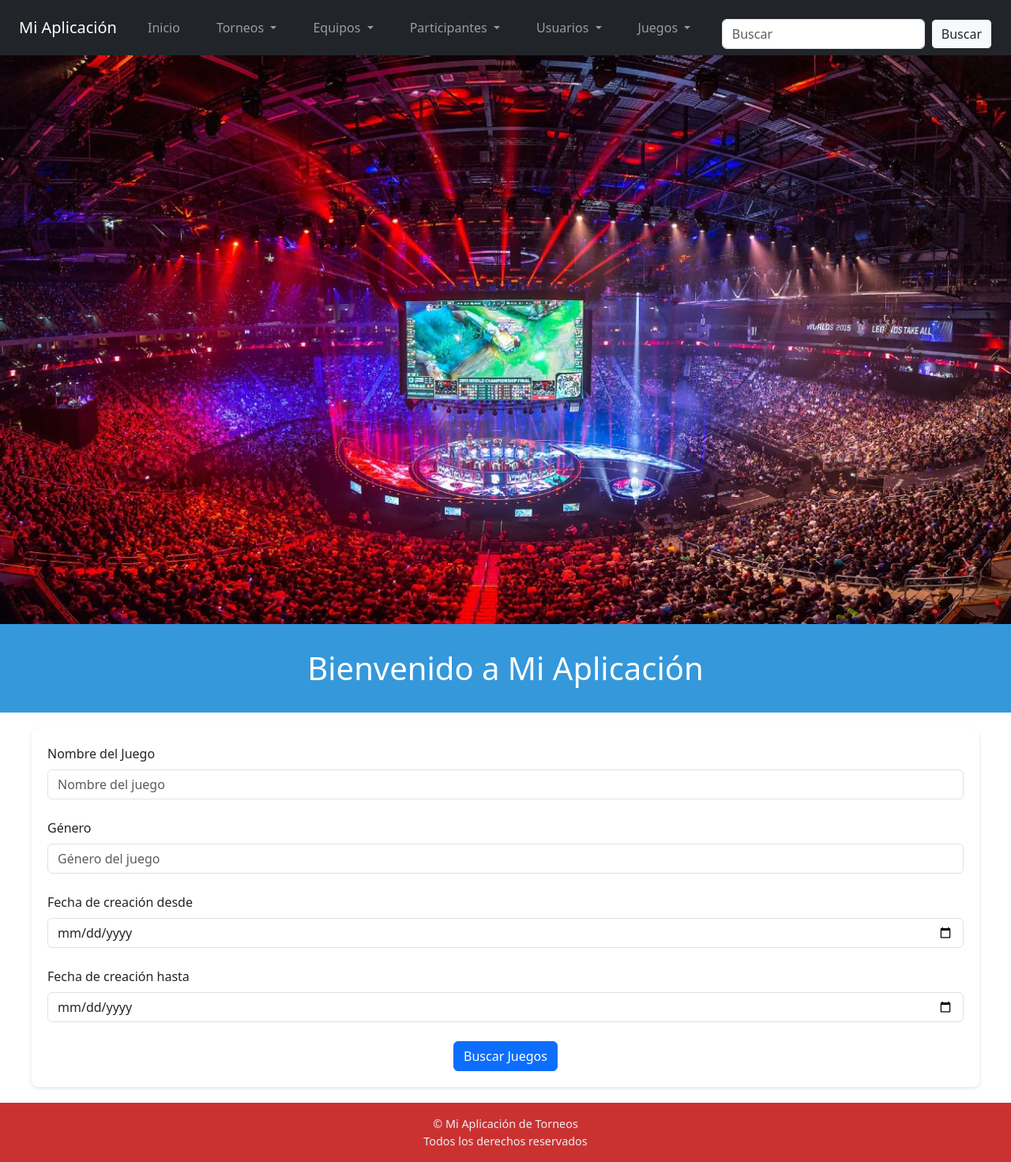
After one commit to mohies/Formularios, a Django app: page /buscar-juego/ in a window 1280 px wide. The commit adds this page. Shown: the whole page at 79% size. Run offline with Django 5.2, Linux system fonts and the light colour scheme; some libraries are stand-ins or nearby versions.

Commit message:
me queda 1

```diff
--- a/torneo/forms.py
+++ b/torneo/forms.py
@@ -1,45 +1,62 @@
 from django import forms  # Importa el módulo de formularios
 from django.forms import ModelForm  # Importa ModelForm directamente
 from .models import *
-from datetime import datetime, date
+from datetime import datetime, date, timedelta
 from django.forms import DateInput
 
+class TorneoForm(forms.ModelForm):
+    # Definimos los campos, aunque estos se tomarán directamente del modelo, así que puedes dejarlos como están si quieres personalizar algo.
 
+    DURACIONES = [
+        ('1:00', '1 hora'),
+        ('2:00', '2 horas'),
+        ('3:00', '3 horas'),
+        ('4:00', '4 horas'),
+        ('5:00', '5 horas'),
+        ('6:00', '6 horas'),
+        ('12:00', '12 horas'),
+        ('24:00', '1 día'),
+    ]
 
+    CATEGORIAS = [
+        ('Acción', 'Acción'),
+        ('Deportes', 'Deportes'),
+        ('Aventura', 'Aventura'),
+        ('Estrategia', 'Estrategia'),
+    ]
 
-class TorneoForm(forms.ModelForm):
+    categoria = forms.ChoiceField(
+        label="Categoría",
+        choices=CATEGORIAS,
+        required=True,
+        help_text="Selecciona la categoría del torneo (por ejemplo, 'Acción', 'Deportes', etc.)"
+    )
+
+    participantes = forms.ModelMultipleChoiceField(
+        queryset=Participante.objects.all(),
+        required=True,
+        widget=forms.CheckboxSelectMultiple(),
+        help_text="Selecciona los participantes del torneo"
+    )
+
+    duracion = forms.ChoiceField(
+        label="Duración del Torneo",
+        choices=DURACIONES,
+        required=True,
+        widget=forms.Select(attrs={'class': 'form-control'}),
+        help_text="Selecciona la duración del torneo"
+    )
+
     class Meta:
-        model = Torneo  # Modelo asociado al formulario
-        fields = ['nombre', 'descripcion', 'fecha_inicio', 'categoria', 'participantes', 'duracion']  # Campos a incluir en el formulario
-        widgets = {
-            'descripcion': forms.Textarea(attrs={
-                'class': 'form-control',
-                'rows': 3,
-            }),
-            'fecha_inicio': forms.DateInput(attrs={'type': 'date', 'class': 'form-control'}),
-            'participantes': forms.CheckboxSelectMultiple(),
-            'duracion': forms.TimeInput(attrs={'type': 'time', 'class': 'form-control'}),
-        }
-        labels = {
-            'nombre': "Nombre del Torneo",
-            'descripcion': "Descripción del Torneo",
-            'fecha_inicio': "Fecha de Inicio",
-            'categoria': "Categoría",
-            'participantes': "Participantes",
-            'duracion': "Duración del Torneo",
-        }
-        help_texts = {
-            'nombre': "200 caracteres como máximo",
-            'categoria': "Categoría del torneo (por ejemplo, 'Acción', 'Deportes', etc.)",
-            'participantes': "Selecciona los participantes del torneo",
-            'duracion': "Duración del torneo en formato de tiempo (por ejemplo, '1:00:00' para 1 hora).",
-        }
+        model = Torneo  # Asociamos el formulario al modelo Torneo
+        fields = ['nombre', 'descripcion', 'fecha_inicio', 'categoria', 'participantes', 'duracion']  # Campos que se mostrarán en el formulario
 
     def clean(self):
-        # Validamos con el modelo actual
-        super().clean()
+        super().clean() #se llama al clean ejecutan las validaciones
+        #predefinidas de Django (como asegurarse de que los campos requeridos estén presentes, que los campos numéricos sean válidos, etc.),
+        #y luego se devuelve un diccionario cleaned_data con los valores validados de los campos.
 
-        # Obtenemos los campos
+        #una vez calidado accedes a los valores del clean y ya luego podemos añadir nuestros propios errores
         nombre = self.cleaned_data.get('nombre')
         descripcion = self.cleaned_data.get('descripcion')
         fecha_inicio = self.cleaned_data.get('fecha_inicio')
@@ -47,34 +64,37 @@
         participantes = self.cleaned_data.get('participantes')
         duracion = self.cleaned_data.get('duracion')
 
-        # Comprobamos que no exista un torneo con ese nombre
+            # Asegurarnos de que duracion esté en formato timedelta
+        if isinstance(duracion, str):  # Si la duración es una cadena de texto, la convertimos a timedelta
+            horas, minutos = map(int, duracion.split(':'))
+            duracion = timedelta(hours=horas, minutes=minutos)
+
+        # Validaciones personalizadas (como las tenías)
         torneo_existente = Torneo.objects.filter(nombre=nombre).first()
         if torneo_existente:
-            if self.instance and torneo_existente.id == self.instance.id:
-                pass
-            else:
-                self.add_error('nombre', 'Ya existe un torneo con ese nombre.')
+            self.add_error('nombre', 'Ya existe un torneo con ese nombre.')
 
-        # Comprobamos que la descripción tenga al menos 20 caracteres
         if descripcion and len(descripcion) < 20:
             self.add_error('descripcion', 'La descripción debe tener al menos 20 caracteres.')
 
-        # Comprobamos que la fecha de inicio no sea anterior a hoy
         if fecha_inicio and fecha_inicio < date.today():
             self.add_error('fecha_inicio', 'La fecha de inicio no puede ser anterior a hoy.')
+        # Comprobamos que la categoría sea 'Acción' y que la duración supere las 3 horas (10800 segundos)
+        if categoria and categoria.lower() == "acción":
+            if duracion:
+                # Verifica si la duración es mayor a 3 horas (10800 segundos)
+                if isinstance(duracion, timedelta) and duracion.total_seconds() > 10800:
+                    self.add_error('categoria', 'La categoría "Acción" no puede tener una duración superior a 3 horas.')
+                    self.add_error('duracion', 'Duración no válida para la categoría "Acción".')
 
-        # Comprobamos que la categoría no sea "Infantil" si la duración supera las 3 horas
-        if categoria:
-         if categoria.lower() == "Executive also relate family." and duracion and duracion.total_seconds() > 10800:
-                self.add_error('categoria', 'La categoría "Executive also relate family." no puede tener una duración superior a 3 horas.')
-                self.add_error('duracion', 'Duración no válida para la categoría "Executive also relate family.".')
+                return self.cleaned_data
 
-        # Comprobamos que haya al menos 2 participantes seleccionados
+
         if participantes and len(participantes) < 2:
             self.add_error('participantes', 'Debe seleccionar al menos dos participantes.')
 
-        # Siempre devolvemos el conjunto de datos
         return self.cleaned_data
+
 
 
 class BusquedaTorneoForm(forms.Form):
@@ -530,3 +550,50 @@
 
         # Siempre devolvemos el conjunto de datos
         return self.cleaned_data
+
+
+class BusquedaJuegoForm(forms.Form):
+    nombre = forms.CharField(
+        required=False,
+        widget=forms.TextInput(attrs={'class': 'form-control', 'placeholder': 'Nombre del juego'}),
+        label="Nombre del Juego"
+    )
+
+    genero = forms.CharField(
+        required=False,
+        widget=forms.TextInput(attrs={'class': 'form-control', 'placeholder': 'Género del juego'}),
+        label="Género"
+    )
+
+    fecha_creacion_desde = forms.DateField(
+        required=False,
+        widget=forms.DateInput(attrs={'type': 'date', 'class': 'form-control'}),
+        label="Fecha de creación desde"
+    )
+
+    fecha_creacion_hasta = forms.DateField(
+        required=False,
+        widget=forms.DateInput(attrs={'type': 'date', 'class': 'form-control'}),
+        label="Fecha de creación hasta"
+    )
+
+    def clean(self):
+        super().clean()
+
+        nombre = self.cleaned_data.get('nombre')
+        genero = self.cleaned_data.get('genero')
+        fecha_creacion_desde = self.cleaned_data.get('fecha_creacion_desde')
+        fecha_creacion_hasta = self.cleaned_data.get('fecha_creacion_hasta')
+
+        # Validación: Al menos un campo debe estar lleno
+        if not (nombre or genero or fecha_creacion_desde or fecha_creacion_hasta):
+            self.add_error('nombre', 'Debe introducir al menos un valor en un campo del formulario')
+            self.add_error('genero', 'Debe introducir al menos un valor en un campo del formulario')
+            self.add_error('fecha_creacion_desde', 'Debe introducir al menos un valor en un campo del formulario')
+            self.add_error('fecha_creacion_hasta', 'Debe introducir al menos un valor en un campo del formulario')
+
+        # Validación: La fecha "hasta" no puede ser menor que la fecha "desde"
+        if fecha_creacion_desde and fecha_creacion_hasta and fecha_creacion_hasta < fecha_creacion_desde:
+            self.add_error('fecha_creacion_hasta', 'La fecha "hasta" no puede ser anterior a la fecha "desde"')
+
+        return self.cleaned_data
--- /dev/null
+++ b/torneo/templates/torneo/crearjuego/buscar_juego.html
@@ -0,0 +1,5 @@
+{% extends "torneo/lista_juego.html" %}
+
+{% block busqueda %}
+    <h2 class="display-5">{{ texto_busqueda|linebreaksbr }}</h1>
+{% endblock %}
--- /dev/null
+++ b/torneo/templates/torneo/crearjuego/busqueda_avanzada.html
@@ -0,0 +1,37 @@
+{% extends "torneo/estructura/base.html" %}
+
+{% block content %}
+{% load django_bootstrap5 %}
+
+<form action="{% url 'buscar_juego' %}" method="GET">
+
+    {% csrf_token %}
+
+    <!-- Campo de texto para búsqueda -->
+    <div class="mb-4">
+        {% bootstrap_field formulario.nombre show_label=True %}
+    </div>
+
+    <!-- Campo de género -->
+    <div class="mb-4">
+        {% bootstrap_field formulario.genero show_label=True %}
+    </div>
+
+    <!-- Campo de fecha de creación desde -->
+    <div class="mb-4">
+        {% bootstrap_field formulario.fecha_creacion_desde show_label=True %}
+    </div>
+
+    <!-- Campo de fecha de creación hasta -->
+    <div class="mb-4">
+        {% bootstrap_field formulario.fecha_creacion_hasta show_label=True %}
+    </div>
+
+    <!-- Botón de búsqueda -->
+    <div class="text-center">
+        {% bootstrap_button "Buscar Juegos" button_type="submit" button_class="btn-primary" %}
+    </div>
+
+</form>
+
+{% endblock %}
--- a/torneo/templates/torneo/estructura/menu.html
+++ b/torneo/templates/torneo/estructura/menu.html
@@ -71,6 +71,8 @@
                 </a>
                 <ul class="dropdown-menu" aria-labelledby="dropdownFormularios">
                     <li><a class="dropdown-item" href="{% url 'crear_juego' %}">Crear Juego</a></li>
+                    <li><a class="dropdown-item" href="{% url 'buscar_juego' %}">Buscar Juego</a></li>
+                    <li><a class="dropdown-item" href="{% url 'lista_juegos' %}">Lista juegos</a></li>
                 </ul>
             </li>
 
--- a/torneo/urls.py
+++ b/torneo/urls.py
@@ -24,5 +24,9 @@
     path('editar_usuario/<int:usuario_id>/', views.usuario_editar, name='usuario_editar'),
     path('usuario/eliminar/<int:usuario_id>/', views.usuario_eliminar, name='usuario_eliminar'),
     path('crearjuego/', views.crear_juego, name='crear_juego'),
+    path('juegos/', views.lista_juegos, name='lista_juegos'),
+    path('buscar-juego/', views.juego_buscar_avanzado, name='buscar_juego'),
+    path('juego/editar/<int:juego_id>/', views.juego_editar, name='juego_editar'),
+    path('juego/eliminar/<int:juego_id>/', views.juego_eliminar, name='juego_eliminar'),
 
 ]
--- a/torneo/views.py
+++ b/torneo/views.py
@@ -564,6 +564,120 @@
 
 
 
+def lista_juegos(request):
+    # Obtener todos los juegos de la base de datos
+    juegos = Juego.objects.all()
+
+    # Renderizar la plantilla y pasar los juegos como contexto
+    return render(request, 'torneo/lista_juegos.html', {'juegos': juegos})
+
+
+def juego_buscar_avanzado(request):
+    if len(request.GET) > 0:
+        formulario = BusquedaJuegoForm(request.GET)
+        if formulario.is_valid():
+
+            mensaje_busqueda = "Se ha buscado por los siguientes valores:\n"
+
+            QJuegos = Juego.objects.all()
+
+            # Obtenemos los filtros del formulario
+            nombre = formulario.cleaned_data.get('nombre')
+            genero = formulario.cleaned_data.get('genero')
+            fecha_creacion_desde = formulario.cleaned_data.get('fecha_creacion_desde')
+            fecha_creacion_hasta = formulario.cleaned_data.get('fecha_creacion_hasta')
+
+            # Aplicamos los filtros según corresponda
+            if nombre:
+                QJuegos = QJuegos.filter(nombre__icontains=nombre)
+                mensaje_busqueda += f" Nombre que contenga la palabra '{nombre}'\n"
+
+            if genero:
+                QJuegos = QJuegos.filter(genero__icontains=genero)
+                mensaje_busqueda += f" Género que contenga la palabra '{genero}'\n"
+
+            if fecha_creacion_desde:
+                QJuegos = QJuegos.filter(fecha_creacion__gte=fecha_creacion_desde)
+                mensaje_busqueda += f" Fecha de creación desde: {fecha_creacion_desde.strftime('%d-%m-%Y')}\n"
+
+            if fecha_creacion_hasta:
+                QJuegos = QJuegos.filter(fecha_creacion__lte=fecha_creacion_hasta)
+                mensaje_busqueda += f" Fecha de creación hasta: {fecha_creacion_hasta.strftime('%d-%m-%Y')}\n"
+
+            # Ejecutamos la consulta
+            juegos = QJuegos.all()
+
+            if not juegos.exists():
+                messages.info(request, 'No se encontraron juegos con los filtros aplicados.')
+
+            return render(request, 'torneo/crearjuego/buscar_juego.html', {
+                "juegos_mostrar": juegos,
+                "texto_busqueda": mensaje_busqueda
+            })
+    else:
+        formulario = BusquedaJuegoForm(None)
+
+    return render(request, 'torneo/crearjuego/busqueda_avanzada.html', {"formulario": formulario})
+
+
+
+def juego_editar(request, juego_id):
+    # Obtenemos el juego correspondiente al ID proporcionado
+    juego = Juego.objects.get(id=juego_id)  # Usamos get directamente sin 404
+
+    datosFormulario = None  # Inicializamos la variable para los datos del formulario
+
+    if request.method == "POST":
+        datosFormulario = request.POST  # Capturamos los datos enviados por el formulario
+
+    # Creamos el formulario usando la instancia del juego actual
+    formulario = JuegoForm(datosFormulario, instance=juego)
+
+    if request.method == "POST":
+        if formulario.is_valid():  # Validamos el formulario
+            try:
+                # Guardamos los cambios en la base de datos
+                formulario.save()
+                # Mostramos un mensaje de éxito
+                messages.success(
+                    request,
+                    f"Se ha editado el juego '{formulario.cleaned_data.get('nombre')}' correctamente."
+                )
+                return redirect('lista_juegos')  # Redirigimos a la lista de juegos
+            except Exception as error:
+                print(error)  # Imprimimos el error en la consola para depuración
+
+    # Renderizamos el formulario de edición
+    return render(
+        request,
+        'torneo/crearjuego/crear_juego.html',  # Asegúrate de tener la plantilla adecuada para editar el juego
+        {"formulario": formulario, "juego": juego}
+    )
+
+
+def juego_eliminar(request, juego_id):
+    try:
+        # Obtenemos el juego correspondiente al ID proporcionado
+        juego = Juego.objects.get(id=juego_id)
+
+        # Eliminamos el juego
+        juego.delete()
+
+        # Mostramos un mensaje de éxito
+        messages.success(request, f"Se ha eliminado el juego {juego.nombre} correctamente.")
+
+    except Juego.DoesNotExist:
+        # Si el juego no existe, mostramos un mensaje de error
+        messages.error(request, "El juego no existe.")
+    except Exception as error:
+        # Si ocurre otro error, lo mostramos en la consola
+        print(error)
+
+    # Redirigimos a la lista de juegos
+    return redirect('lista_juegos')
+
+
+
 
 
 #Distintos errores de las paginas web
```
Also changed, not shown: torneo/templates/torneo/creartorneo/crear_torneo.html (+16 -4 lines), torneo/templates/torneo/lista_juego.html (added, +55 -0 lines), torneo/templates/torneo/lista_juegos.html (added, +38 -0 lines).
